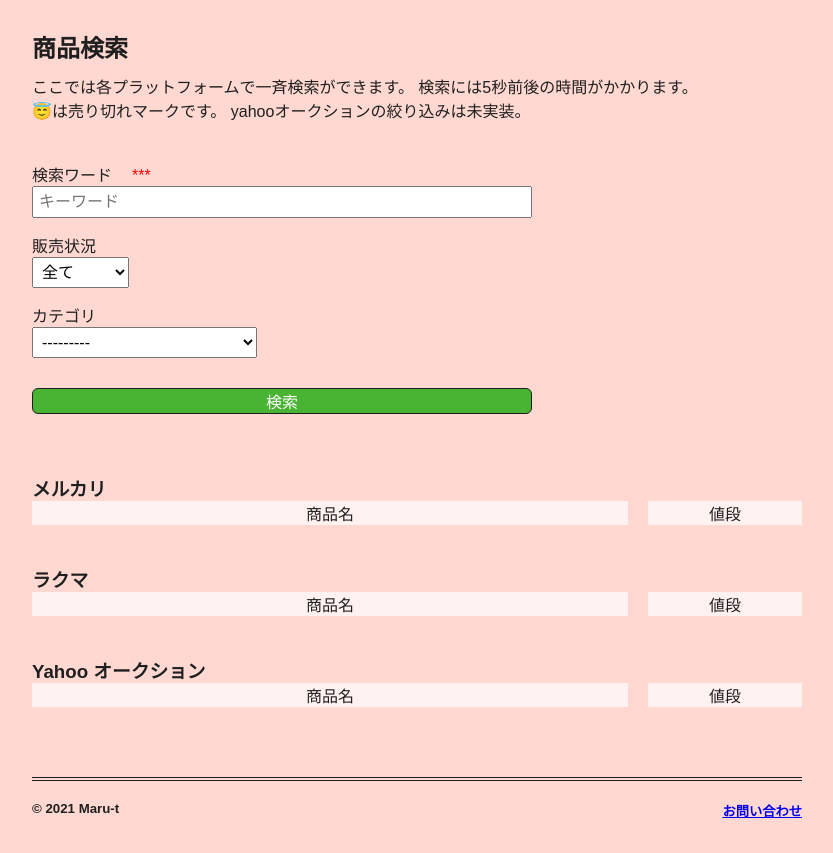
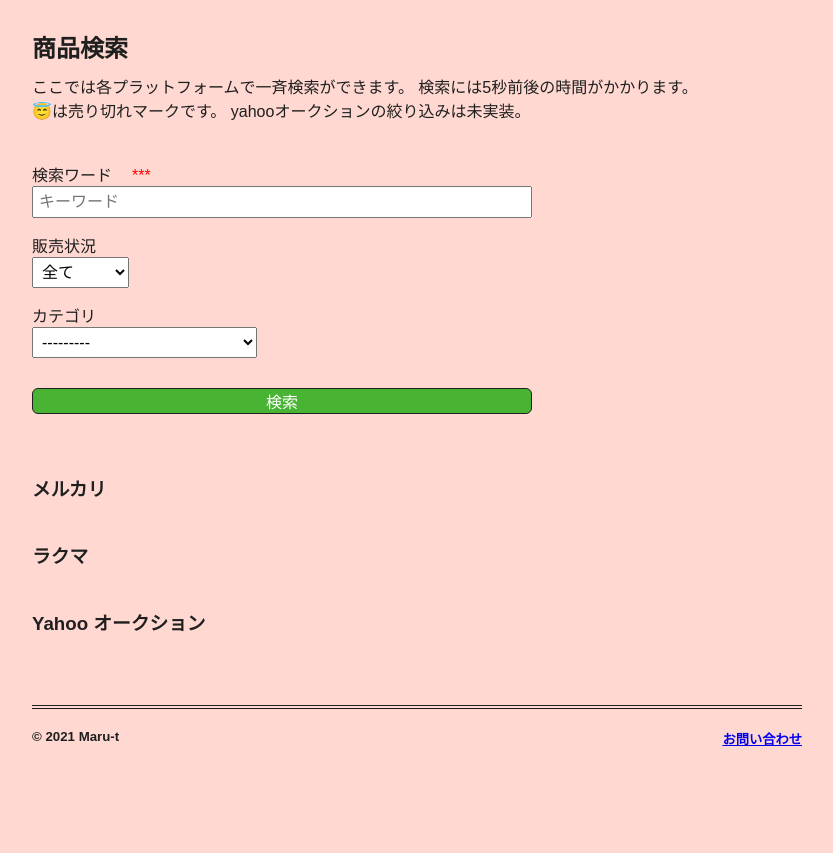
Before and after one commit to maru44/iwana2, a Django app: page /global/ in a window 1280 px wide. Shown: the part 87-940 px from the top of the page, without its empty margins (223-1056 px from the left). After the commit the page ends 833 px from the top, so only its background shows below. Run offline with Django 3.2, Linux system fonts and the light colour scheme.

Commit message:
global search results > image

```diff
--- a/blog/templates/blog/global_search.html
+++ b/blog/templates/blog/global_search.html
@@ -65,27 +65,15 @@
     <!-- list of search result -->
     <div class="mt60 pb10">
       <h2 class="h3Size">メルカリ</h2>
-      <div class="flexNormal spBw">
-          <div class="flex1 textCen backThin">商品名</div>
-          <div class="scrapePrice ml20 textCen backThin">値段</div>
-      </div>
-      <div class="mercariArea"></div>
+      <div class="mercariArea anyPlatArea"></div>
     </div>
     <div class="pt30 pb10">
       <h2 class="h3Size">ラクマ</h2>
-      <div class="flexNormal spBw">
-        <div class="flex1 textCen backThin">商品名</div>
-        <div class="scrapePrice textCen ml20 backThin">値段</div>
-      </div>
-      <div class="rakumaArea"></div>
+      <div class="rakumaArea anyPlatArea"></div>
     </div>
     <div class="pt30 pb10">
         <h2 class="h3Size">Yahoo オークション</h2>
-        <div class="flexNormal spBw">
-          <div class="flex1 textCen backThin">商品名</div>
-          <div class="scrapePrice textCen ml20 backThin">値段</div>
-        </div>
-        <div class="yahooArea"></div>
+        <div class="yahooArea anyPlatArea"></div>
     </div>
 </div>
 {% endblock %}
--- a/static/blog/main.css
+++ b/static/blog/main.css
@@ -334,6 +334,7 @@ font
 /////////////////////*/
 
 .f40px { font-size: 40px; }
+.f14px { font-size: 14px; }
 .f12 { font-size: 12px; }
 /*  color  */
 
@@ -718,13 +719,38 @@ main
 
 /*    scrape    */
 
+.anyPlatArea {
+    display: flex;
+    display: -webkit-flex;
+    flex-wrap: wrap;
+}
+
 .scrapeTable {
-    height: 34px; }
+    padding: 5px;
+    margin-left: 2%;
+    width: 23.5%; }
+    .scrapeTable .frameContain {
+        width: 100%;
+        padding-top: 100%;
+    }
+    .scrapeTable:nth-child(4n + 1) {
+        margin-left: 0;
+    }
+
+.mercariArea .scrapeTable {
+    background-color: #d1d6ff;
+}
+
+.rakumaArea .scrapeTable {
+    background-color: #ffc4c4;
+}
+
+.yahooArea .scrapeTable {
+    background-color: #fffcc7;
+}
 
 .scrapePrice {
-    width: 20%;
-    max-width: 200px;
-    min-width: 80px;
+    width: 100%;
 }
 
 /*///////////////////
@@ -752,4 +778,10 @@ responsive
     .mainZone {
         padding: 0 10px 60px 10px;
     }
+    .scrapeTable {
+        margin-left: 0;
+        width: 32%; }
+        .scrapeTable:not(:nth-child(3n + 1)) {
+            margin-left: 2%;
+        }
 }
--- a/static/blog/main.js
+++ b/static/blog/main.js
@@ -73,6 +73,7 @@ let postOffer = () => {
     };
 };
 
+// add offer elements
 let offerAdd = (response) => {
     let addEl;
     if (response.user) {
@@ -128,18 +129,23 @@ let globalData = (word) => {
     })
 }
 
+// generate link elements
+// for global search
 let genLinkEl = (which, dict) => {
     let color = "";
     if (dict["sold"]) {
         color = "&#x1f607; ";
     }
-    let newEl = `<div class="w100 flexNormal spBw alCen hrefBox mt5 scrapeTable">` +
-        `<div class="flex1 noWrap ovHide backThin h100 flexNormal alCen">${color}${dict["name"]}</div>` +
-        `<div class="ml20 backThin scrapePrice flexCen h100">${dict["price"]}</div>` +
+    let newEl = `<div class="alCen hrefBox mt5 scrapeTable mb20">` +
+        `<div class="frameContain" style="background-image: url('${dict["image"]}');"></div>` +
+        `<div class="w100 f14px noWrap ovHide mt5">${color}${dict["name"]}</div>` +
+        `<div class="mla scrapePrice f14px">${dict["price"]}</div>` +
         `<a target="_new" href="${dict["href"]}" class="hrefBoxIn"></a></div>`
+    console.log(dict["image"]);
     $(`.${which}Area`).append(newEl);
 }
 
+// select all platform
 let checkPlatAll = btn => {
     console.log(btn);
     if ($(btn).prop('checked')) {
```
